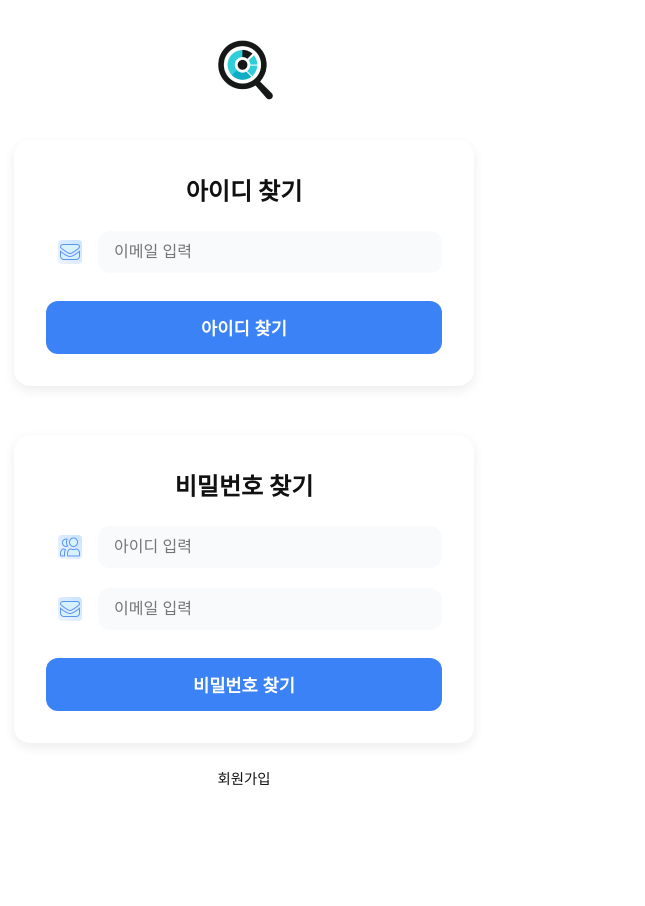
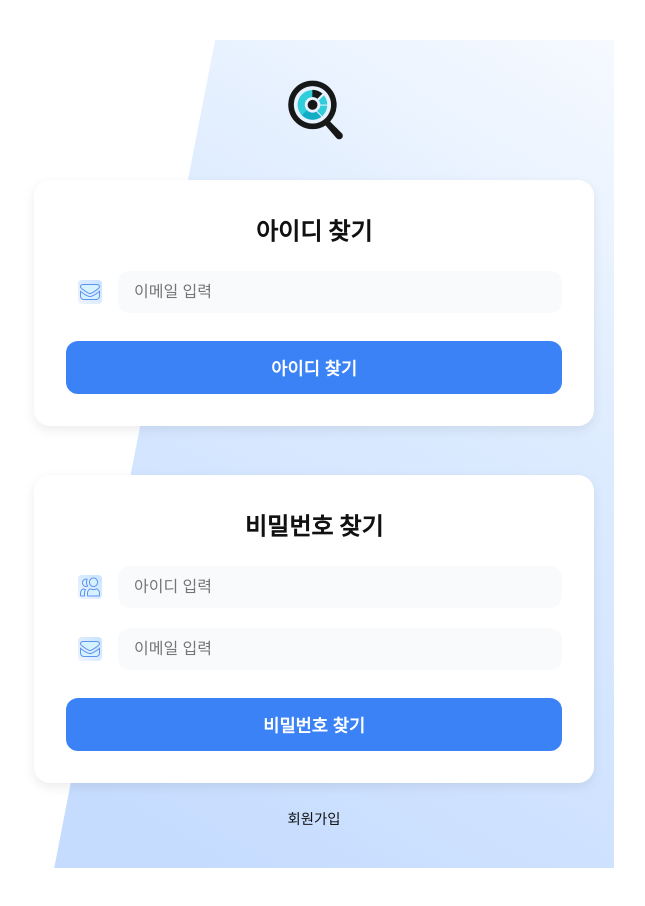
Before and after one commit to 2025-AISCHOOL-NLP-A/AI_Review, a React (Vite) app in the folder frontend/: page /login/find in a window 1280 px wide. Shown: the whole page, without its empty margins (6-651 px from the left). Before the commit the page ends 828 px from the top, so only its background shows below. Built offline with nearby package versions, Linux system fonts and the light colour scheme.

Commit message:
디자인 수정 테스트

```diff
--- a/frontend/src/styles/login_find.css
+++ b/frontend/src/styles/login_find.css
@@ -14,7 +14,42 @@
   margin: 0;
 }
 
-/* 로고 */
+/* 로고 */ /* 페이지 배경 */
+body {
+  background-attachment: fixed;
+  min-height: 100vh;
+  display: flex;
+  justify-content: center;
+  align-items: center;
+  padding: 40px 20px;
+} /* ====== 컨테이너: 배경 사각형 기준/클리핑/스택 분리 ====== */
+.find-container {
+  width: 100%;
+  max-width: 600px;
+  position: relative; /* ::before 기준 */
+  overflow: hidden; /* 화면(컨테이너) 밖으로 삐져나온 부분 숨김 */
+  isolation: isolate; /* 자체 스택 컨텍스트 생성 -> ::before를 확실히 뒤로 */
+} /* ====== 오른쪽에 배치된 기울어진 사각형(맨 뒤) ====== */
+.find-container::before {
+  content: "";
+  position: absolute;
+  width: 780px;
+  height: 1200px;
+  background: linear-gradient(200deg, #ffffff 10%, #d7e8ff 45%, #bcd6ff 85%);
+  border-radius: 24px;
+  top: 55%;
+  left: 85%; /* 더 오른쪽으로 보내고 싶으면 88~92% */
+  transform: translate(-50%, -50%) rotate(11deg);
+  z-index: 0; /* 맨 뒤 */
+  opacity: 0.85;
+} /* ====== 실제 카드/푸터는 위로 띄우기 ====== */
+.find-card,
+.form-footer,
+.logo {
+  position: relative;
+  z-index: 1; /* ::before(0) 위 */
+}
+
 .logo {
   display: flex;
   justify-content: center;
--- a/frontend/src/styles/login_join.css
+++ b/frontend/src/styles/login_join.css
@@ -25,10 +25,16 @@
   background: linear-gradient(225deg, #c8e3ff 100%, #f0f4ff 0%);
   border-radius: 24px;
   top: 55%;
-  left: 110%;
+  left: 85%; /* 더 오른쪽으로 보내고 싶으면 88~92% */
   transform: translate(-50%, -50%) rotate(11deg);
-  z-index: 0;
+  z-index: 0; /* 맨 뒤 */
   opacity: 0.85;
+} /* ====== 실제 카드/푸터는 위로 띄우기 ====== */
+.join-card,
+.form-footer,
+.logo {
+  position: relative;
+  z-index: 1; /* ::before(0) 위 */
 }
 
 /* 로고 */
```
